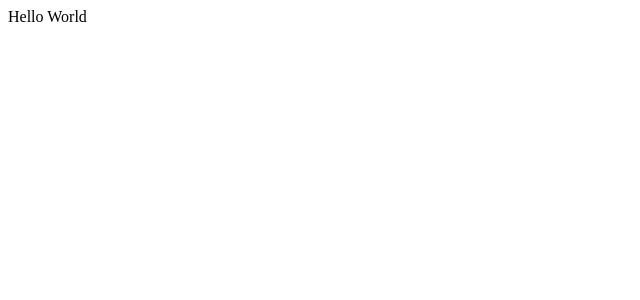
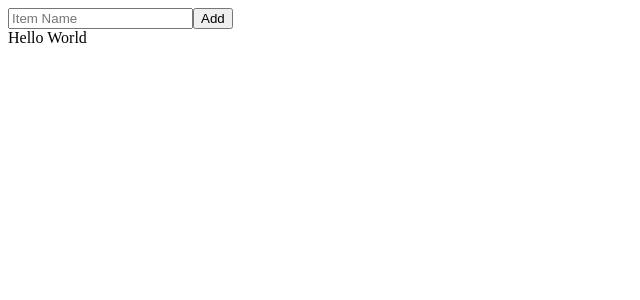
Before and after one commit to rpiflv/ccp6-team3-sprint, a React (Create React App) app: page / in a window 1280 px wide. Shown: the top 300 px of the page, without its empty margins (0-640 px from the left). Built offline with nearby package versions, Linux system fonts and the light colour scheme.

Commit message:
Add navbar

```diff
--- a/src/components/App.js
+++ b/src/components/App.js
@@ -1,6 +1,10 @@
+import Navbar from "./Navbar"
+
 function App() {
   return (
-    <div >
+
+    <div>
+      <Navbar/>
       Hello World
     </div>
   );
--- /dev/null
+++ b/src/components/Navbar.js
@@ -0,0 +1,20 @@
+import React from "react";
+
+export default function Navbar(props) {
+
+
+
+  return (<div>
+    <input type="text" placeholder="Item Name"></input>
+    <button type="addItem" onClick={() => {
+
+      console.log("HELLO ")
+    }}>Add</button>
+  </div>
+
+
+  )
+
+
+
+}
```
